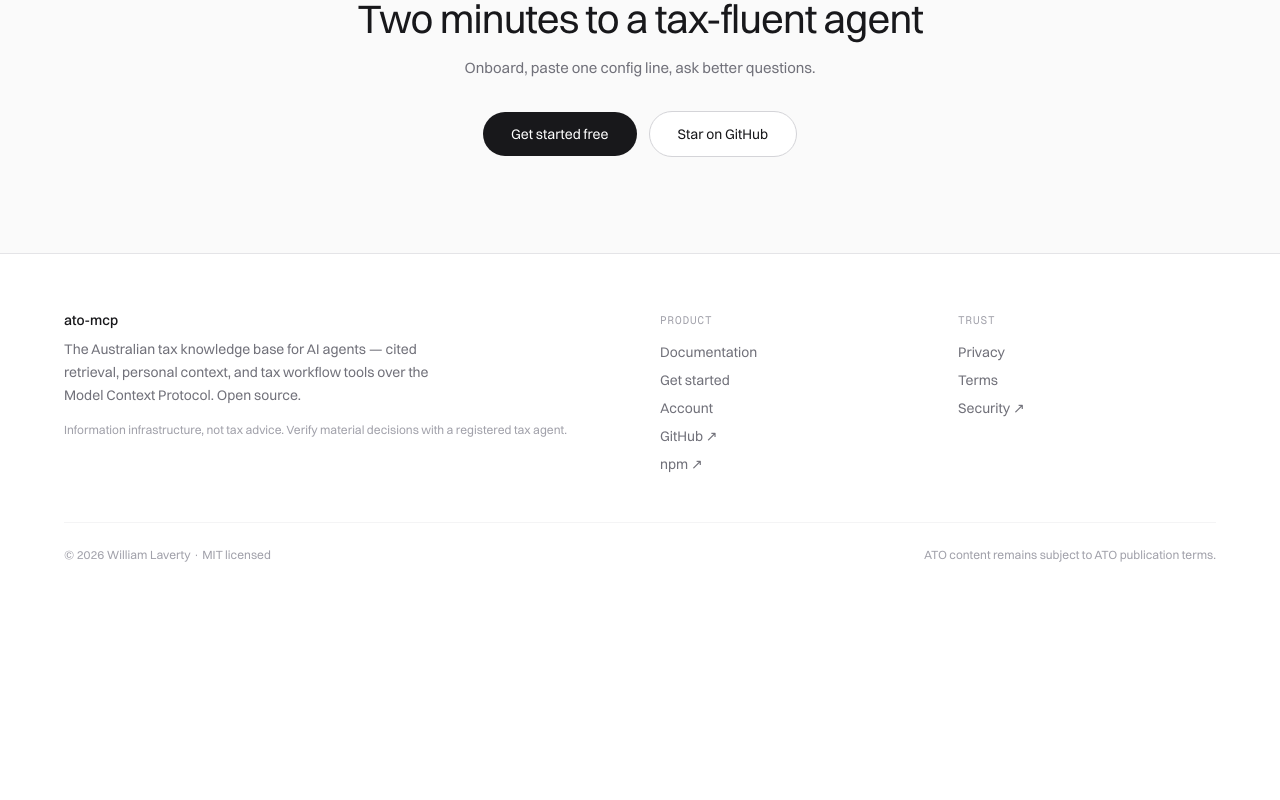
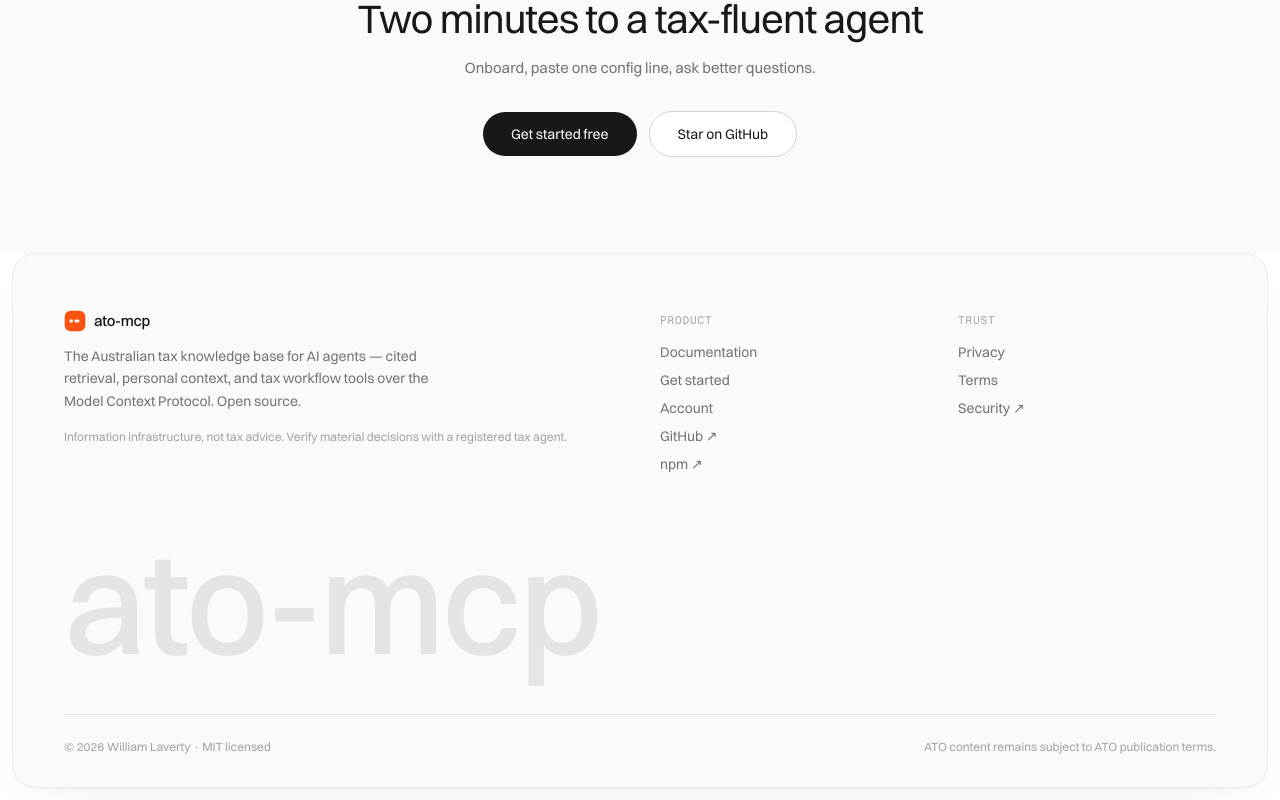
Before and after one commit to william-laverty/ato-mcp, a Next.js app in the folder packages/web/: page / in a window 1280 px wide. Shown: the part 4053-4853 px from the top of the page. Before the commit the page ends 4656 px from the top, so only its background shows below. Built offline with nearby package versions, Linux system fonts and the light colour scheme.

Commit message:
feat(web): rebuild footer as a rounded inset block with wordmark

```diff
--- a/packages/web/components/site/Footer.tsx
+++ b/packages/web/components/site/Footer.tsx
@@ -1,13 +1,35 @@
 import Link from "next/link";
+
+function Mark({ size = 22 }: { size?: number }) {
+  return (
+    <svg
+      width={size}
+      height={size}
+      viewBox="0 0 32 32"
+      fill="none"
+      aria-hidden="true"
+    >
+      <rect x="1" y="1" width="30" height="30" rx="8.5" fill="#fa520f" />
+      <circle cx="10.5" cy="16" r="2.6" fill="#ffffff" />
+      <rect x="15" y="13.9" width="7.5" height="4.2" rx="2.1" fill="#ffffff" />
+    </svg>
+  );
+}
 
 export function Footer() {
   return (
-    <footer className="border-t border-zinc-200 bg-white px-5 pb-10 pt-14 text-zinc-500">
+    <footer className="px-3 pb-3">
+      <div className="footer-card px-6 pb-8 pt-14 text-zinc-500 sm:px-10">
         <div className="mx-auto max-w-6xl">
           <div className="grid gap-10 md:grid-cols-4">
             <div className="md:col-span-2">
-            <p className="text-sm font-medium text-zinc-900">ato-mcp</p>
-            <p className="mt-2 max-w-sm text-sm leading-relaxed">
+              <div className="flex items-center gap-2">
+                <Mark />
+                <span className="text-[15px] font-medium tracking-tight1 text-zinc-900">
+                  ato-mcp
+                </span>
+              </div>
+              <p className="mt-3 max-w-sm text-sm leading-relaxed">
                 The Australian tax knowledge base for AI agents — cited retrieval,
                 personal context, and tax workflow tools over the Model Context
                 Protocol. Open source.
@@ -35,7 +57,7 @@ export function Footer() {
                 </li>
               </ul>
             </nav>
-          <nav aria-label="Legal" className="text-sm">
+            <nav aria-label="Trust" className="text-sm">
               <p className="eyebrow mb-3">Trust</p>
               <ul className="space-y-2">
                 <li><Link className="transition-colors hover:text-zinc-900" href="/privacy">Privacy</Link></li>
@@ -49,9 +71,19 @@ export function Footer() {
             </nav>
           </div>
 
-        <div className="mt-12 flex flex-col gap-2 border-t border-zinc-100 pt-6 text-xs text-zinc-400 sm:flex-row sm:items-center sm:justify-between">
+          {/* Oversized wordmark — the one superpower-style flourish (decorative). */}
+          <p
+            className="mt-14 select-none text-[clamp(3.5rem,14vw,9rem)] font-medium leading-none tracking-tight2 text-zinc-200"
+            aria-hidden="true"
+          >
+            ato-mcp
+          </p>
+
+          {/* Legal bar */}
+          <div className="mt-10 flex flex-col gap-2 border-t border-zinc-200 pt-6 text-xs text-zinc-400 sm:flex-row sm:items-center sm:justify-between">
             <p>© {new Date().getFullYear()} William Laverty · MIT licensed</p>
             <p>ATO content remains subject to ATO publication terms.</p>
+          </div>
         </div>
       </div>
     </footer>
```
Lines whose indentation alone changed are shown as unchanged.
